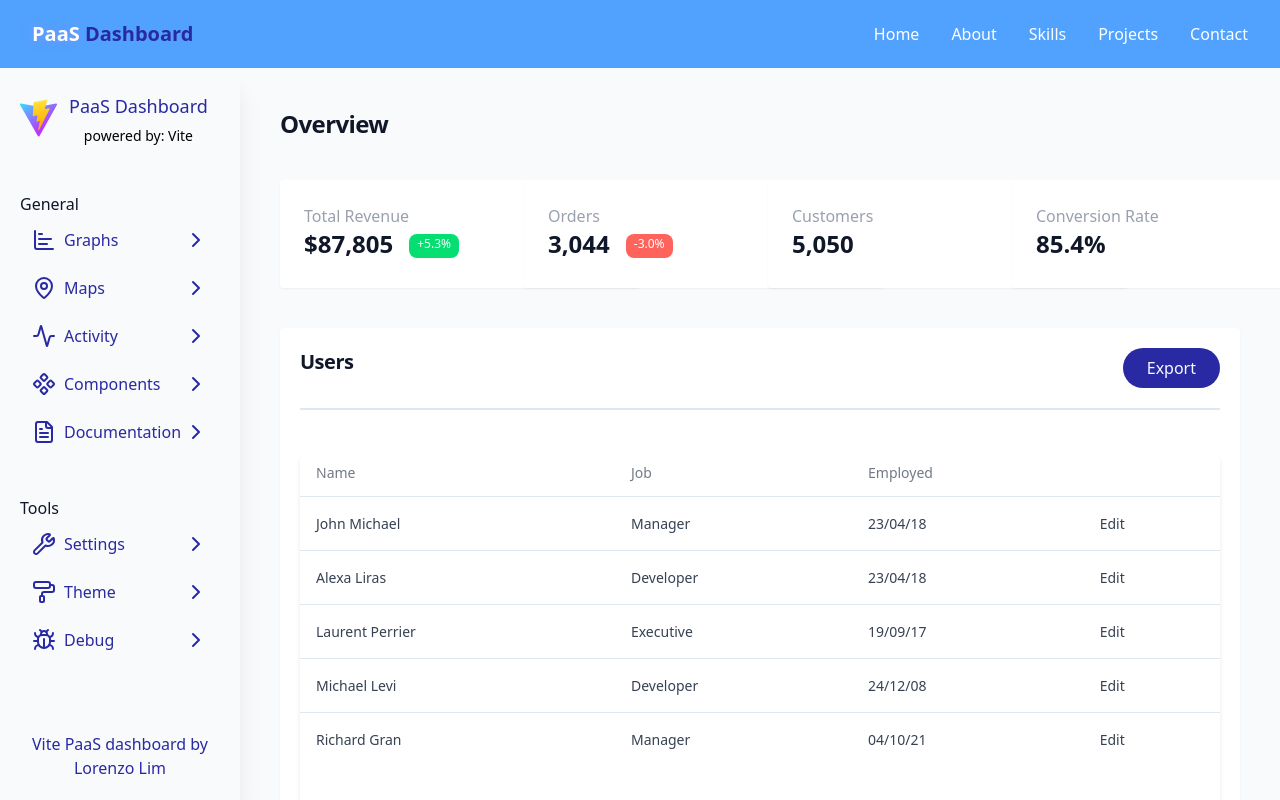
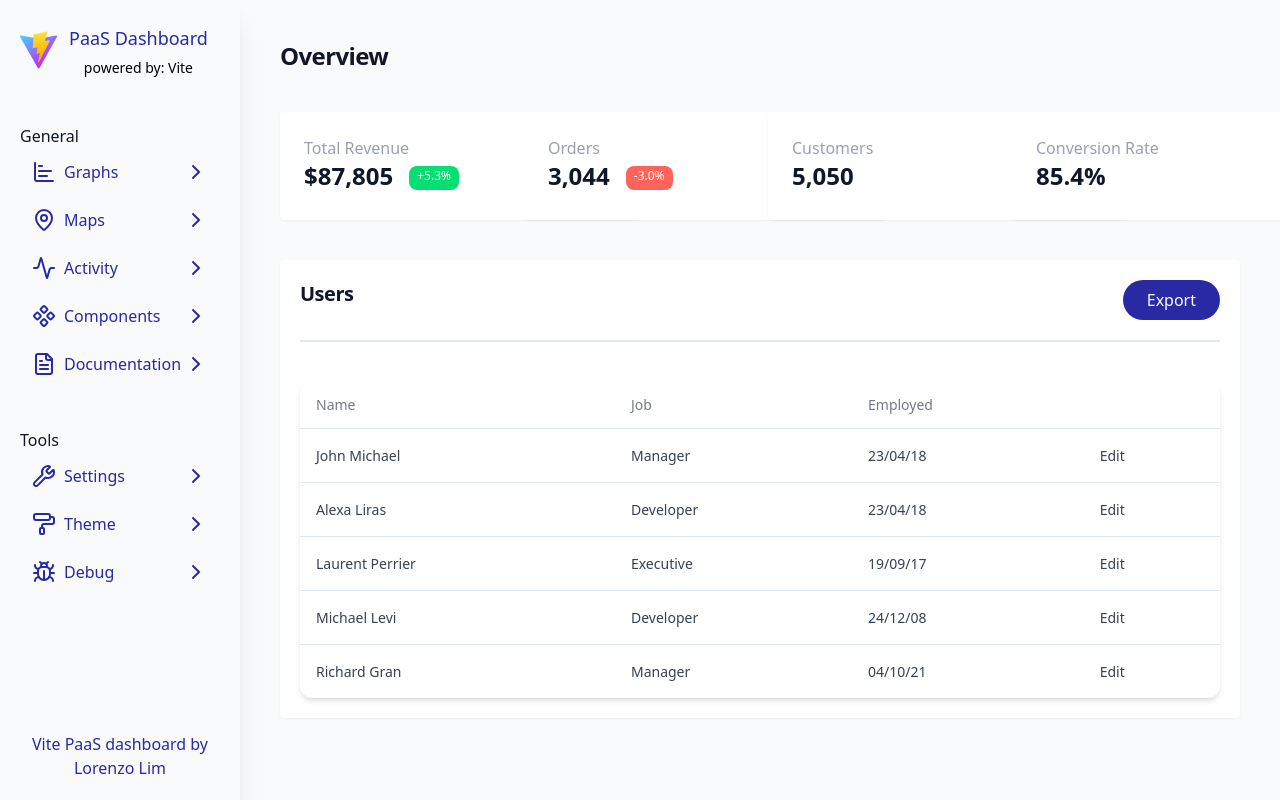
Before and after one commit to LorenzoLim/paas-dashboard, a React (Vite) app: page / in a window 1280 px wide. Built offline with nearby package versions, Linux system fonts and the light colour scheme.

Commit message:
Removed navbar

```diff
--- a/src/components/Navbar.tsx
+++ /dev/null
@@ -1,93 +0,0 @@
-import { useEffect, useState } from "react";
-import { cn } from "../lib/util";
-import { Menu, X } from "lucide-react";
-
-const navItems = [
-  { name: "Home", href: "#hero" },
-  { name: "About", href: "#about" },
-  { name: "Skills", href: "#skills" },
-  { name: "Projects", href: "#projects" },
-  { name: "Contact", href: "#contact" },
-];
-
-export const Navbar = () => {
-  const [isScrolled, setIsScrolled] = useState(false);
-  const [isMenuOpen, setIsMenuOpen] = useState(false);
-
-  useEffect(() => {
-    const handleScroll = () => {
-      setIsScrolled(window.screenY > 10);
-    };
-
-    window.addEventListener("scroll", handleScroll);
-
-    return () => window.removeEventListener("scroll", handleScroll);
-  }, []);
-  return (
-    <div
-      className={cn(
-        "fixed w-full z-40 transition-all duration-300",
-        "bg-blue-400",
-        isScrolled ? "py-3 bg-background/80 backdrop-blur-md shadow-xs" : "py-5"
-      )}
-    >
-      <div className="container flex items-center justify-between">
-        <a
-          className="text-xl font-bold text-primary flex items-center"
-          href="#hero"
-        >
-          <span className="relative z-10">
-            <span className="text-glow text-foreground text-white"> PaaS </span>{" "}
-            Dashboard
-          </span>
-        </a>
-
-        {/* desktop nav */}
-        <div className="hidden md:flex space-x-8">
-          {navItems.map((item, key) => (
-            <a
-              key={key}
-              href={item.href}
-              className="text-foreground/80 hover:text-primary transition-colors duration-300 text-white"
-            >
-              {item.name}
-            </a>
-          ))}
-        </div>
-
-        {/* mobile nav */}
-        <button
-          onClick={() => setIsMenuOpen((prev) => !prev)}
-          className="md:hidden p-2 text-foreground z-50"
-          aria-label={isMenuOpen ? "Close Menu" : "Open Menu"}
-        >
-          {isMenuOpen ? <X size={24} /> : <Menu size={24} />}
-        </button>
-
-        <div
-          className={cn(
-            "fixed inset-0 bg-background/95 backdrop-blur-md z-40 flex flex-col items-center justify-center",
-            "bg-blue-400",
-            "transition-all duration-300 md:hidden",
-            isMenuOpen
-              ? "opacity-100 pointer-events-auto"
-              : "opacity-0 pointer-events-none"
-          )}
-        >
-          <div className="flex flex-col space-y-8 text-xl">
-            {navItems.map((item, key) => (
-              <a
-                key={key}
-                href={item.href}
-                className="text-foreground/80 hover:text-primary transition-colors duration-300 text-white"
-                onClick={() => setIsMenuOpen(false)}
-              >
-                {item.name}
-              </a>
-            ))}
-          </div>
-        </div>
-      </div>
-    </div>
-  );
-};
--- a/src/components/Sidebar.tsx
+++ b/src/components/Sidebar.tsx
@@ -12,7 +12,7 @@ import {
 
 export const Sidebar = () => {
   return (
-    <div className="absolute w-60 h-[calc(100vh-68px)] shadow-xl bg-gray-300) p-5 mt-17 flex flex-col justify-between">
+    <div className="absolute w-60 h-[calc(100vh)] shadow-xl bg-gray-300) p-5 flex flex-col justify-between">
       <div>
         <div className="flex">
           <div>
--- a/src/pages/Home.tsx
+++ b/src/pages/Home.tsx
@@ -1,13 +1,11 @@
 import { ClipboardCheck, CreditCard, ShoppingCart, Users } from "lucide-react";
-import { Navbar } from "../components/Navbar";
 import { Sidebar } from "../components/Sidebar";
 
 export const Home = () => {
   return (
     <div className="min-h-screen bg-background text-foreground overflow-x-hidden">
-      <Navbar />
       <Sidebar />
-      <div className="h-[calc(100vh-68px)] w-[calc(100vw-240px)] mt-17 ml-60 text-left p-10">
+      <div className="h-[calc(100vh-68px)] w-[calc(100vw-240px)] ml-60 text-left p-10">
         <div>
           <h1 className="text-xl md:text-2xl font-bold tracking-tight mb-10">
             Overview
@@ -81,14 +79,14 @@ export const Home = () => {
               </div>
             </div>
           </div>
-          <div className="bg-card p-5 mt-10 rounded shadow-xs h-200">
+          <div className="bg-card p-5 mt-10 rounded shadow-xs">
             <div className="flex justify-between border-b-2 border-black-900 pb-5">
               <h2 className="text-xl font-bold tracking-tight">Users</h2>
               <div>
                 <button className="cosmic-button cursor-pointer">Export</button>
               </div>
             </div>
-            <div className="relative flex flex-col w-full h-full mt-10 overflow-scroll text-gray-700 bg-white shadow-md rounded-xl bg-clip-border">
+            <div className="relative flex flex-col w-full mt-10 text-gray-700 bg-white shadow-md rounded-xl bg-clip-border">
               <table className="w-full text-left table-auto min-w-max">
                 <thead>
                   <tr>
```
